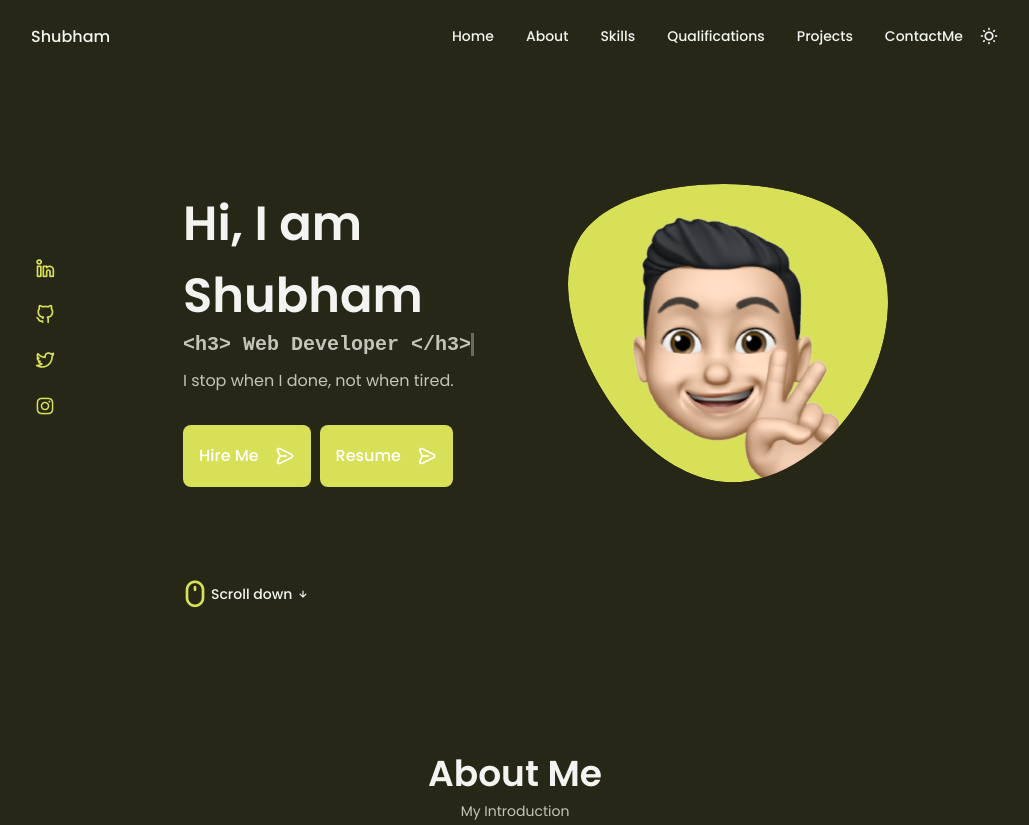
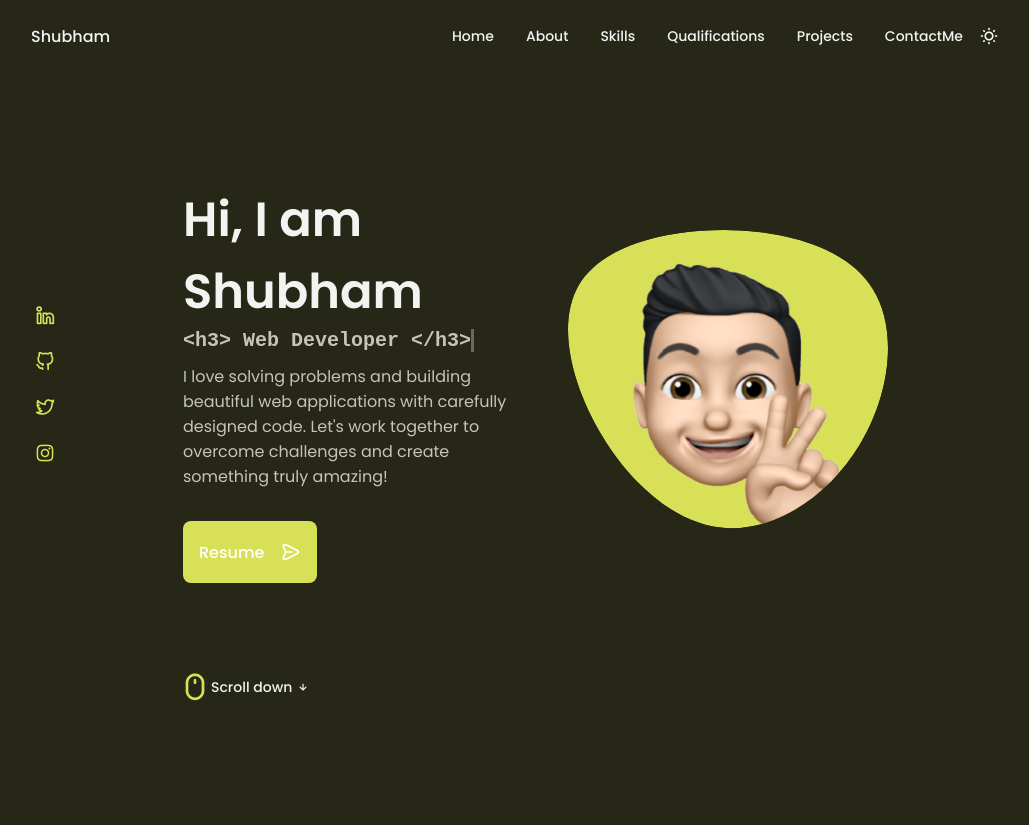
Before and after one commit to Stroller15/Portfolio-2023, a website: page index.html in a window 1280 px wide. Shown: the top 825 px of the page, without its empty margins (125-1154 px from the left). Drawn offline with nearby package versions, Linux system fonts and the light colour scheme.

Commit message:
fix some bugs

```diff
--- a/index.html
+++ b/index.html
@@ -119,11 +119,11 @@
                             &lt;h3&gt; Web Developer &lt;/h3&gt;
                         </h3>
                         <p class="home-description">
-                            I stop when I done, not when tired.
+                            I love solving problems and building beautiful web applications with carefully designed code. Let's work together to overcome challenges and create something truly amazing!
                         </p>
-                        <a href="mailto:shubhamverma6351@gmail.com" class="button button-flex" target="_blank">
+                        <!-- <a href="mailto:shubhamverma6351@gmail.com" class="button button-flex" target="_blank">
                             Hire Me &nbsp;<i class="uil uil-message button-icon"></i>
-                        </a>&nbsp;
+                        </a>&nbsp; -->
                         <a href="./assets/shubham_verma.pdf" class="button button-flex" target="_blank">
                             Resume &nbsp;<i class="uil uil-message button-icon"></i>
                         </a>
```
Also changed, not shown: assets/img/cwoc.jpg (deleted), assets/img/foodorder.png (deleted), assets/img/gci.png (deleted), assets/img/ins.PNG (deleted), assets/img/melonjam.png (deleted), assets/img/mlsa.jpg (deleted), assets/img/sortinghat.PNG (deleted), 1 other file.
